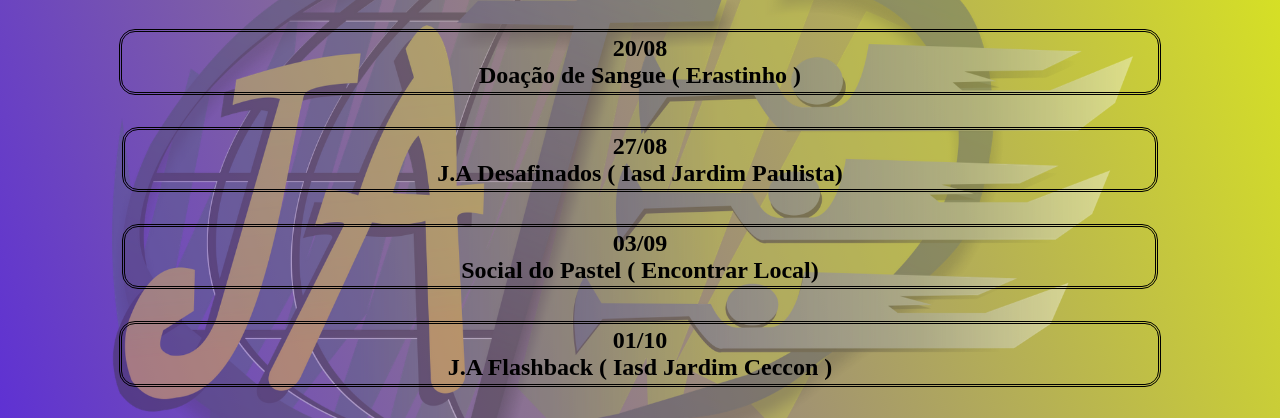
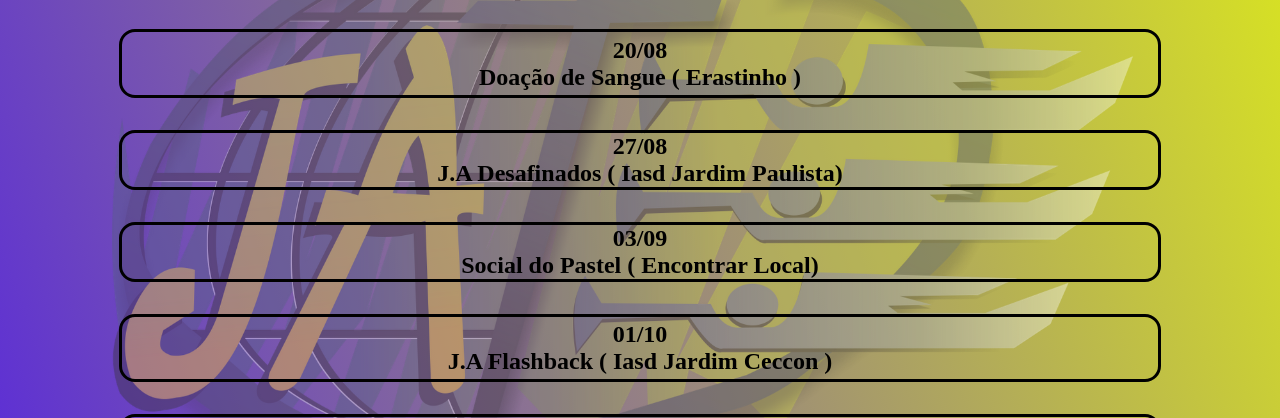
Before and after one commit to Erickvidolin/Planejamento-Jovens, a plain HTML site: page index.html in a window 1280 px wide. Shown: the part 368-786 px from the top of the page. Drawn offline with Linux system fonts and the light colour scheme.

Commit message:
Add files via upload

```diff
--- a/index.html
+++ b/index.html
@@ -25,12 +25,12 @@
         <h3>Doação de Sangue ( Erastinho )</h3>
       </div>
 
-      <button class="d1" onclick="openModal('modal1')">
+      <button class="d2" onclick="openModal('modal1')">
         <h3>27/08</h3>
         <h3>J.A Desafinados ( Iasd Jardim Paulista)</h3>
       </button>
 
-      <button class="d1" onclick="openModal('modal2')">
+      <button class="d2" onclick="openModal('modal2')">
         <h3>03/09</h3>
         <h3>Social do Pastel ( Encontrar Local)</h3>
       </button>
--- a/style.css
+++ b/style.css
@@ -49,6 +49,19 @@ body {
   cursor: pointer;
   background-color: transparent;
   border-color: black;
+}
+
+.d2 {
+  border: solid;
+  border-radius: 1rem;
+  width: 90.5%;
+  display: flex;
+  flex-direction: column;
+  text-align: center;
+  align-items: center;
+  justify-content: center;
+  cursor: pointer;
+  background-color: transparent;
 }
 
 .jovem {
@@ -216,7 +229,7 @@ h3 {
     gap: 2.5rem;
   }
 
-  .item h3{
+  .item h3 {
     font-size: 1.3rem;
   }
 
@@ -249,7 +262,7 @@ h3 {
     margin-left: 5rem;
   }
 
-  .item h3{
+  .item h3 {
     font-size: 1.2rem;
   }
 
@@ -329,7 +342,6 @@ h3 {
 
   .d1 {
     border: solid;
-    border-style: double;
     border-radius: 1rem;
     width: 90%;
     height: 50%;
@@ -357,7 +369,7 @@ h3 {
     gap: 0.5rem;
   }
 
-  .item h3{
+  .item h3 {
     font-size: 1.2em;
   }
 }
```
